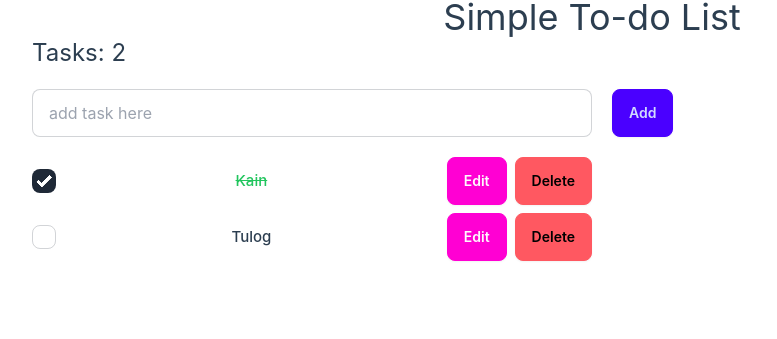
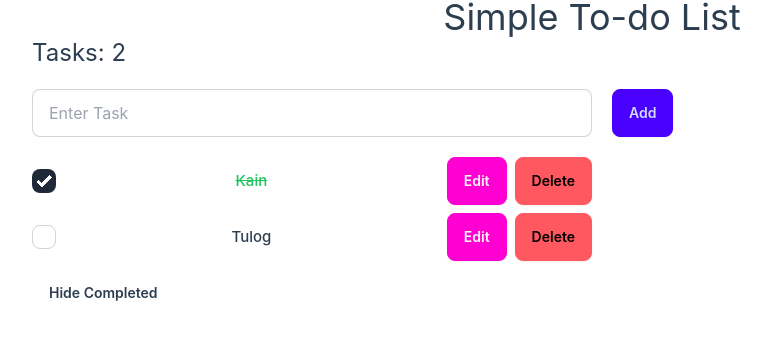
Before and after one commit to MarkMallari16/first-vue-project, a Vue app: page / in a window 1280 px wide. Shown: the part 199-538 px from the top of the page, without its empty margins (48-825 px from the left). Built offline with nearby package versions, Linux system fonts and the light colour scheme.

Commit message:
add features when task is empty it display no task today

```diff
--- a/src/App.vue
+++ b/src/App.vue
@@ -1,5 +1,5 @@
 <script setup>
-import { ref } from "vue";
+import { computed, ref } from "vue";
 
 const count = ref(0);
 let id = 0;
@@ -52,6 +52,14 @@ function saveTodo() {
     editingTodoText.value = "";
   }
 }
+const hideCompleted = ref(false);
+
+function hide() {
+  hideCompleted.value = !hideCompleted.value;
+}
+const filteredTodos = computed(() => {
+  return hideCompleted.value ? todos.value.filter((todo) => !todo.done) : todos.value;
+});
 </script>
 
 <template>
@@ -75,17 +83,19 @@ function saveTodo() {
         <input
           v-model="newTodo"
           class="input input-bordered w-1/2"
-          placeholder="add task here"
+          placeholder="Enter Task"
         />
         <button type="submit" class="btn btn-primary">Add</button>
       </form>
       <div>
+        <div class="w-1/2 text-center"  v-if="todos.length == 0">No Task Today</div>
         <div
+          v-else
           class="mb-2 flex items-center justify-between w-1/2"
-          v-for="todo in todos"
+          v-for="todo in filteredTodos"
           :key="todo.id"
         >
-          <input type="checkbox" v-model="todo.done" class="checkbox"/>
+          <input type="checkbox" v-model="todo.done" class="checkbox" />
 
           <div v-if="editingTodoId === todo.id" class="flex gap-2">
             <input
@@ -95,19 +105,24 @@ function saveTodo() {
             />
             <button @click="saveTodo" class="btn btn-primary">Save</button>
           </div>
-          <p v-else class="font-medium" :class="{'line-through': todo.done, 'text-green-500': todo.done }">{{ todo.text }}</p>
+          <p
+            v-else
+            class="font-medium"
+            :class="{ 'line-through': todo.done, 'text-green-500': todo.done }"
+          >
+            {{ todo.text }}
+          </p>
           <div class="flex gap-2">
             <button @click="editTodo(todo.id)" class="btn btn-secondary">Edit</button>
             <button @click="removeTodo(todo.id)" class="btn btn-error">Delete</button>
           </div>
         </div>
+        <button @click="hide" class="btn btn-ghost">
+          {{ hideCompleted ? "Show All" : "Hide Completed" }}
+        </button>
       </div>
     </div>
   </div>
 </template>
 
-<style scoped>
-.text {
-  color: blue;
-}
-</style>
+<style scoped></style>
```
